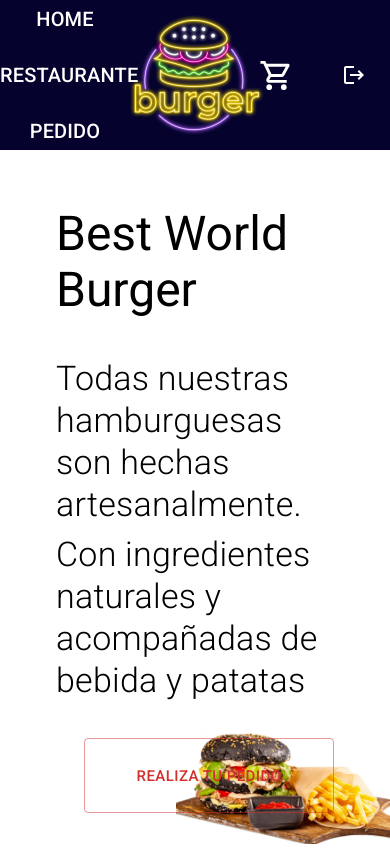
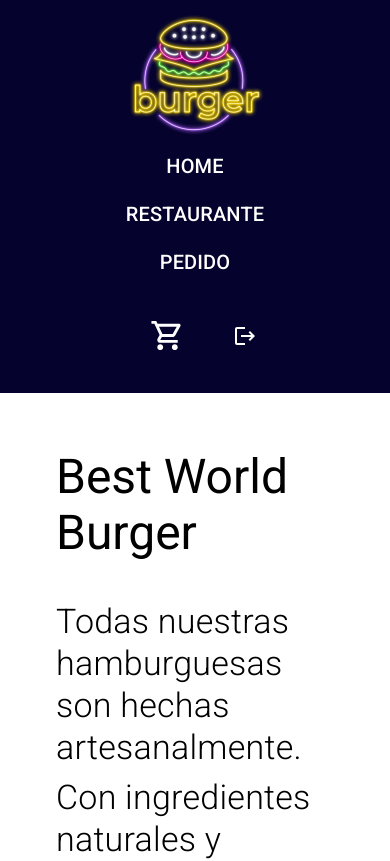
Before and after one commit to Dasave85/s9-entrega-final, a React (Create React App) app: page / in a window 390 px wide. Shown: the top 861 px of the page. Built offline with nearby package versions, Linux system fonts and the light colour scheme; no server answers; sample sign-in values are in the browser's storage.

Commit message:
change mobile grid tabs, restaurantPage

```diff
--- a/src/burgerApp/components/LinkNav.jsx
+++ b/src/burgerApp/components/LinkNav.jsx
@@ -6,8 +6,8 @@ import Grid from "@mui/material/Unstable_Grid2";
 export const LinkNav = () => {
   return (
     <Box sx={{ width: "100%" }}>
-      <Grid container spacing={3} justifyContent="space-evenly">
-        <Grid>
+      <Grid container rowSpacing={2}>
+        <Grid xs={12} md={4}>
           <Link
             component={LinkRouter}
             sx={{ textDecoration: "none" }}
@@ -17,7 +17,7 @@ export const LinkNav = () => {
             <Typography variant="h6">HOME</Typography>
           </Link>
         </Grid>
-        <Grid>
+        <Grid xs={12} md={4}>
           <Link
             component={LinkRouter}
             sx={{ textDecoration: "none" }}
@@ -27,7 +27,7 @@ export const LinkNav = () => {
             <Typography variant="h6">RESTAURANTE</Typography>
           </Link>
         </Grid>
-        <Grid>
+        <Grid xs={12} md={4}>
           <Link
             component={LinkRouter}
             sx={{ textDecoration: "none" }}
--- a/src/burgerApp/components/RestaurantTabs.jsx
+++ b/src/burgerApp/components/RestaurantTabs.jsx
@@ -24,11 +24,10 @@ export const RestaurantTabs = () => {
     >
       <TabContext value={value}>
         <Grid
-          container
-          xs={11}
+          xs={12}
           display="flex"
-          justifyContent="flex-end"
-          sx={{ mt: 5, mr: 20 }}
+          justifyContent={{ xs: "center", md: "flex-end" }}
+          sx={{ my: 3, mr: { xs: 2, md: 20 } }}
         >
           <Box
             display="flex"
@@ -36,8 +35,8 @@ export const RestaurantTabs = () => {
             sx={{ borderBottom: 1, borderColor: "divider" }}
           >
             <TabList onChange={handleChange} aria-label="tab-restaurant">
-              <Tab sx={{ mx: 5 }} label="Instalaciones" value="1" />
-              <Tab sx={{ mx: 5 }} label="Personal" value="2" />
+              <Tab sx={{ mx: 2 }} label="Instalaciones" value="1" />
+              <Tab sx={{ mx: 2 }} label="Personal" value="2" />
             </TabList>
           </Box>
         </Grid>
@@ -47,11 +46,9 @@ export const RestaurantTabs = () => {
               xs={12}
               md={6}
               sx={{
-                width: "100%",
                 display: "flex",
                 justifyContent: "center",
                 alignItems: "center",
-                p: 5,
               }}
             >
               <TabPanel value="1">
@@ -64,8 +61,9 @@ export const RestaurantTabs = () => {
                   sx={{ maxWidth: "400px" }}
                 />
               </TabPanel>
-              <TabPanel sx={{ p: 8 }} value="2">
+              <TabPanel value="2">
                 <Typography
+                  sx={{ p: { xs: 2, md: 6 } }}
                   className="animate__animated animate__fadeIn"
                   variant="h4"
                   fontWeight={200}
@@ -84,11 +82,11 @@ export const RestaurantTabs = () => {
                 display: "flex",
                 justifyContent: "center",
                 alignItems: "center",
-                p: 5,
               }}
             >
               <TabPanel value="1">
                 <Typography
+                  sx={{ p: { xs: 2, md: 6 } }}
                   className="animate__animated animate__fadeIn"
                   variant="h4"
                   fontWeight={200}
@@ -100,9 +98,9 @@ export const RestaurantTabs = () => {
                   de Barcelona, al menos así lo consideran nuestros clientes.
                 </Typography>
               </TabPanel>
-              <TabPanel value="2">
+              <TabPanel sx={{ maxWidth: "100vw" }} value="2">
                 <img
-                  className="animate__animated animate__fadeInRight"
+                  className="animate__animated animate__fadeInUp"
                   src={personal}
                   alt="personal"
                   height="auto"
--- a/src/burgerApp/pages/LayoutPage/LayoutPage.jsx
+++ b/src/burgerApp/pages/LayoutPage/LayoutPage.jsx
@@ -13,23 +13,27 @@ export const LayoutPage = ({ children }) => {
   const navigate = useNavigate();
   const { totalItemsToCart } = useCartStore();
   return (
-    <Box sx={{ height: "100vh", width: "100vw" }}>
-      <Grid
-        container
-        justifyContent="space-between"
-        sx={{ height: "150px", background: "#05032d" }}
-      >
+    <Box position="absolute" sx={{ height: "100vh", width: "100vw" }}>
+      <Grid container sx={{ background: "#05032d" }}>
         <Grid
           display="flex"
           justifyContent={"space-around"}
           alignItems={"center"}
-          xs={4}
+          xs={12}
           md={5}
+          order={{ xs: 2, md: 1 }}
           sx={{ color: "white", textAlign: "center" }}
         >
           <LinkNav />
         </Grid>
-        <Grid display="flex" justifyContent="center" alignItems="center" xs={2}>
+        <Grid
+          display="flex"
+          justifyContent="center"
+          alignItems="center"
+          xs={12}
+          md={2}
+          order={{ xs: 1, md: 2 }}
+        >
           <img
             src={logo}
             alt="logo"
@@ -37,12 +41,13 @@ export const LayoutPage = ({ children }) => {
           />
         </Grid>
         <Grid
+          xs={12}
           display="flex"
-          justifyContent="end"
+          justifyContent={{ xs: "center", md: "end" }}
           alignItems="center"
-          xs={4}
           md={5}
-          sx={{ p: 2 }}
+          sx={{ pr: 2 }}
+          order={{ xs: 3 }}
         >
           <IconButton onClick={() => navigate("/cart")} sx={{ color: "white" }}>
             <Badge
```
